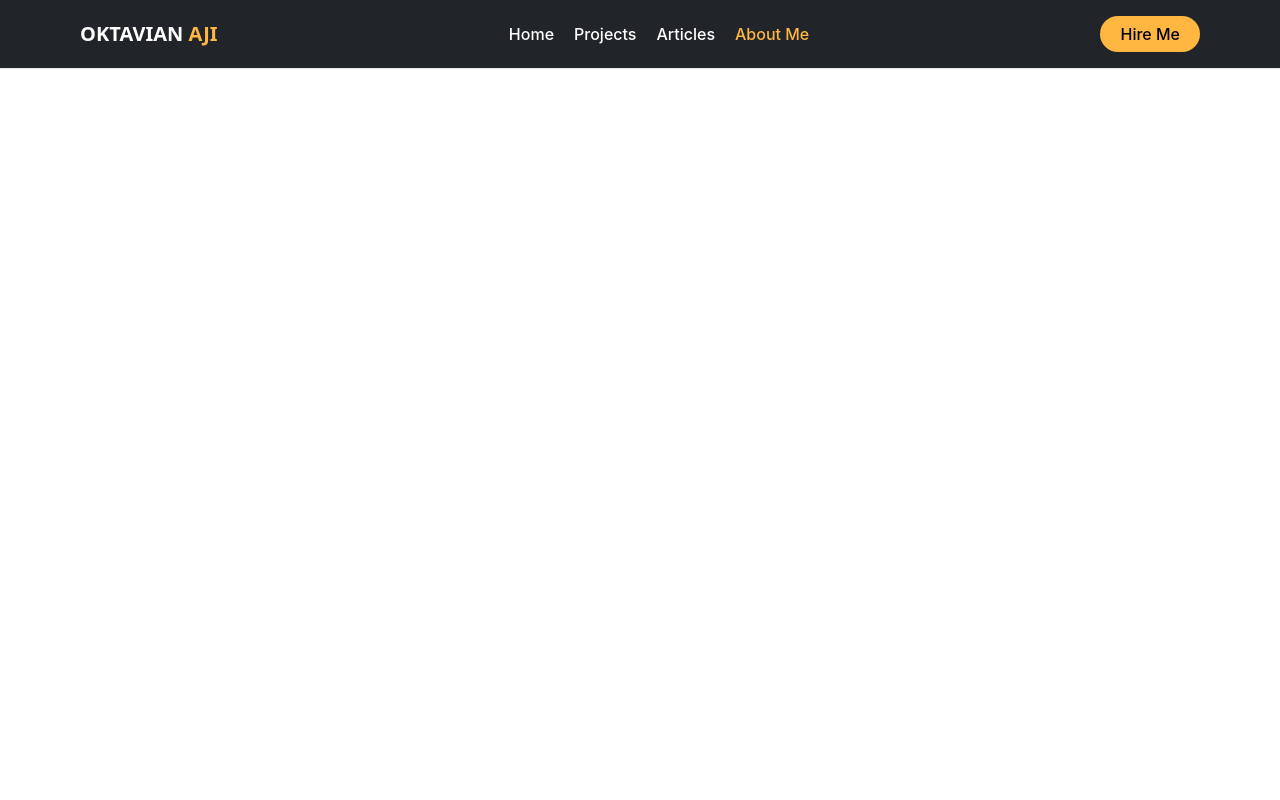
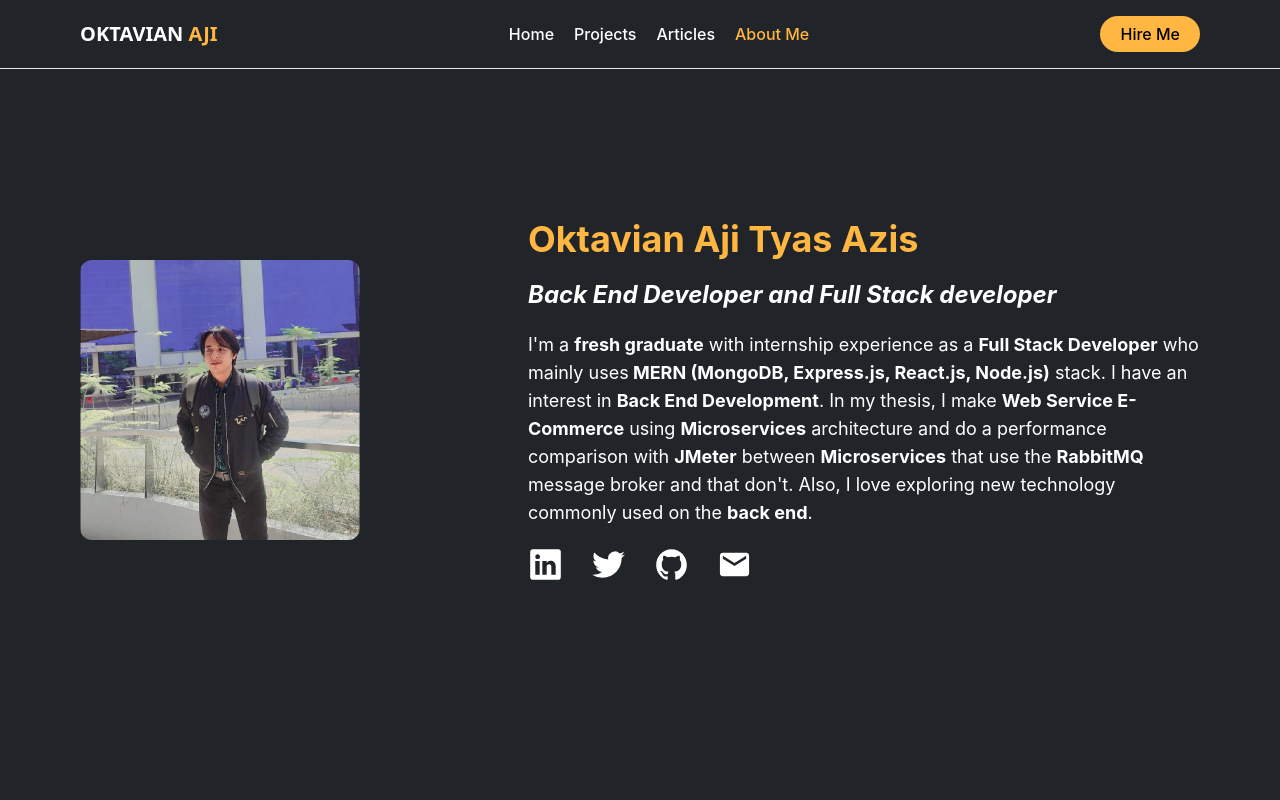
Before and after one commit to iyans018/personal-website-fe, a React (Create React App) app: page /aboutme in a window 1280 px wide. Shown: the top 800 px of the page. Built offline with nearby package versions, Linux system fonts and the light colour scheme.

Commit message:
create about section in about me page

```diff
--- a/src/pages/AboutMe.tsx
+++ b/src/pages/AboutMe.tsx
@@ -1,8 +1,44 @@
+import React from 'react';
+import { IoLogoLinkedin, IoLogoTwitter, IoLogoGithub } from 'react-icons/io5';
+import { MdEmail } from 'react-icons/md';
+
+interface Links {
+    name: string;
+    icon: React.ReactElement;
+}
+
 const AboutMe = () => {
+    const links: Array<Links> = [
+        { name: "LinkedIn", icon: <IoLogoLinkedin size={35} color="white" /> },
+        { name: "Twitter", icon: <IoLogoTwitter size={35} color="white" /> },
+        { name: "GitHub", icon: <IoLogoGithub size={35} color="white" /> },
+        { name: "Email", icon: <MdEmail size={35} color="white" /> }
+    ];
+
     return (
-        <div className="w-full h-screen">
-            About Me Page
-        </div>
+        <>
+            <section id="about" className="bg-dark min-h-screen flex flex-col items-center px-10 md:flex-row md:justify-between md:px-20">
+                <img
+                    className="rounded-xl mt-14 w-56 sm:w-64 md:w-1/4 md:mt-0"
+                    src="/oktavian-profile.jpg"
+                    alt="profile-picture"
+                />
+                <div className="flex flex-col gap-3 mt-4 md:gap-5 md:mt-0 md:w-3/5">
+                    <p id="name" className="text-orange text-center font-bold text-2xl md:text-left md:text-4xl">Oktavian Aji Tyas Azis</p>
+                    <p id="position" className="text-white text-lg text-center font-bold italic md:text-left md:text-2xl">Back End Developer and Full Stack developer</p>
+                    <p id="profile-description" className='text-white text-center text-sm md:text-left md:text-lg'>
+                        I'm a <b>fresh graduate</b> with internship experience as a <b>Full Stack Developer</b> who mainly uses
+                        <b> MERN (MongoDB, Express.js, React.js, Node.js)</b> stack. I have an interest in <b>Back End Development</b>.
+                        In my thesis, I make <b>Web Service E-Commerce</b> using <b>Microservices</b> architecture and do a
+                        performance comparison with <b>JMeter</b> between <b>Microservices</b> that use the <b>RabbitMQ </b>
+                        message broker and that don't. Also, I love exploring new technology commonly used on the <b>back end</b>.
+                    </p>
+                    <div className="flex flex-row gap-7 justify-center md:justify-start">
+                        {links.map(link => link.icon)}
+                    </div>
+                </div>
+            </section>
+        </>
     )
 }
 
```
Also changed, not shown: public/oktavian-profile.jpg (added), 1 other file (tests, documents, lock files or other folders).
